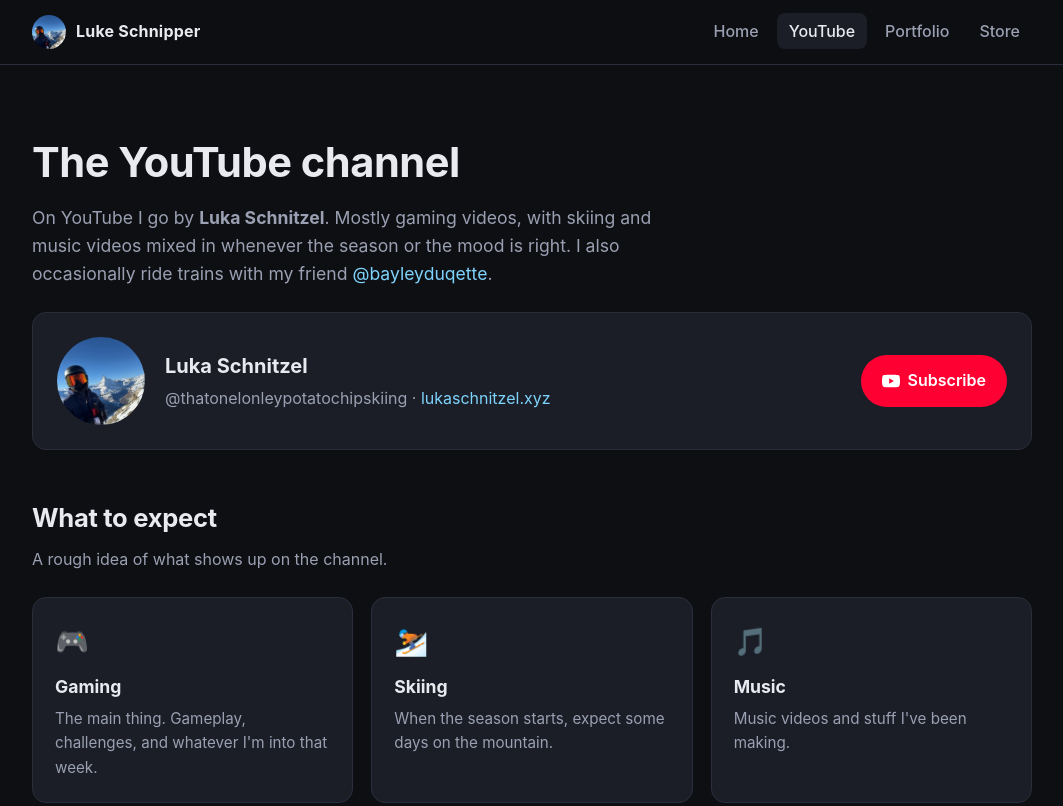
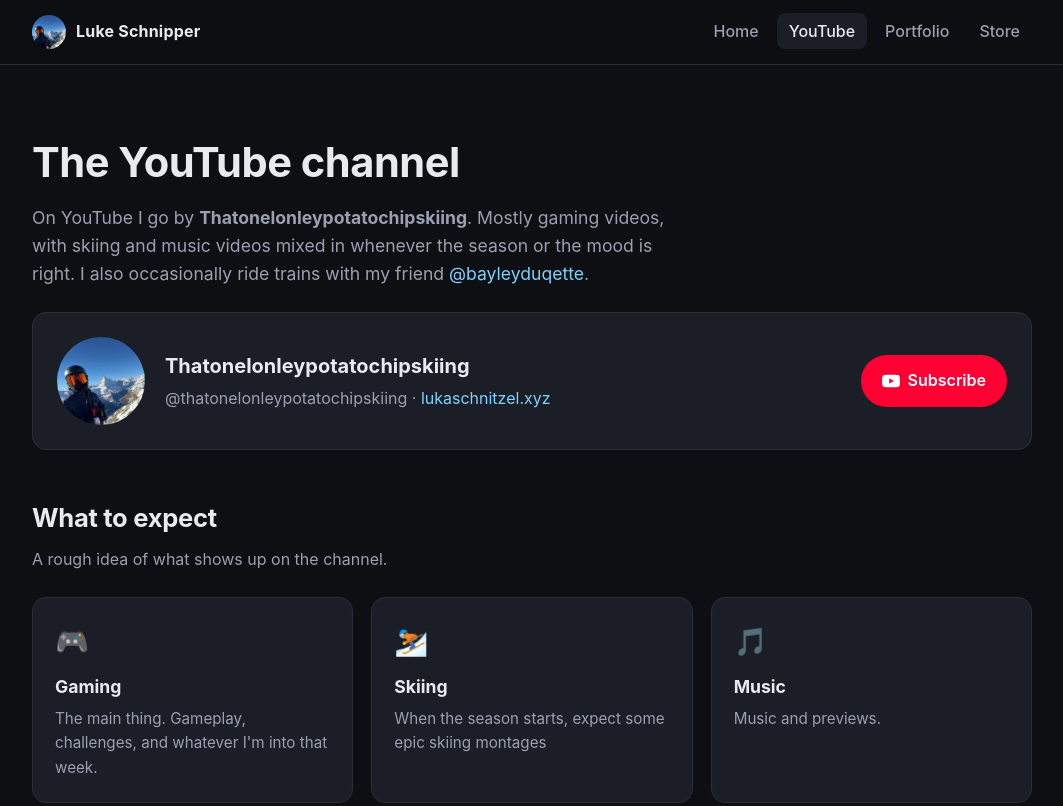
Before and after one commit to Lukeyturtle/lukeschnipper.xyz, a plain HTML site: page youtube.html in a window 1280 px wide. Shown: the top 806 px of the page, without its empty margins (108-1171 px from the left). Drawn offline with Linux system fonts and the light colour scheme.

Commit message:
Change channel name and update content descriptions
Updated channel name and description to reflect new branding. Adjusted content expectations for skiing and music sections.

```diff
--- a/youtube.html
+++ b/youtube.html
@@ -34,7 +34,7 @@
 <section class="page-head">
   <div class="wrap">
     <h1>The YouTube channel</h1>
-    <p>On YouTube I go by <strong>Luka Schnitzel</strong>. Mostly gaming videos, with skiing and music videos mixed in whenever the season or the mood is right. I also occasionally ride trains with my friend <a href="https://www.youtube.com/@bayleyduqette" target="_blank" rel="noopener">@bayleyduqette</a>.</p>
+    <p>On YouTube I go by <strong>Thatonelonleypotatochipskiing</strong>. Mostly gaming videos, with skiing and music videos mixed in whenever the season or the mood is right. I also occasionally ride trains with my friend <a href="https://www.youtube.com/@bayleyduqette" target="_blank" rel="noopener">@bayleyduqette</a>.</p>
   </div>
 </section>
 
@@ -43,7 +43,7 @@
     <div class="channel-card">
       <img src="img/avatar.jpg" alt="Luka Schnitzel channel avatar">
       <div class="meta">
-        <h3>Luka Schnitzel</h3>
+        <h3>Thatonelonleypotatochipskiing</h3>
         <p>@thatonelonleypotatochipskiing &middot; <a href="https://lukaschnitzel.xyz" target="_blank" rel="noopener">lukaschnitzel.xyz</a></p>
       </div>
       <div class="cta">
@@ -62,8 +62,8 @@
     <p class="sub">A rough idea of what shows up on the channel.</p>
     <div class="grid">
       <div class="card"><div class="icon">🎮</div><h3>Gaming</h3><p>The main thing. Gameplay, challenges, and whatever I'm into that week.</p></div>
-      <div class="card"><div class="icon">⛷️</div><h3>Skiing</h3><p>When the season starts, expect some days on the mountain.</p></div>
-      <div class="card"><div class="icon">🎵</div><h3>Music</h3><p>Music videos and stuff I've been making.</p></div>
+      <div class="card"><div class="icon">⛷️</div><h3>Skiing</h3><p>When the season starts, expect some epic skiing montages</p></div>
+      <div class="card"><div class="icon">🎵</div><h3>Music</h3><p>Music and previews.</p></div>
     </div>
   </div>
 </section>
```
